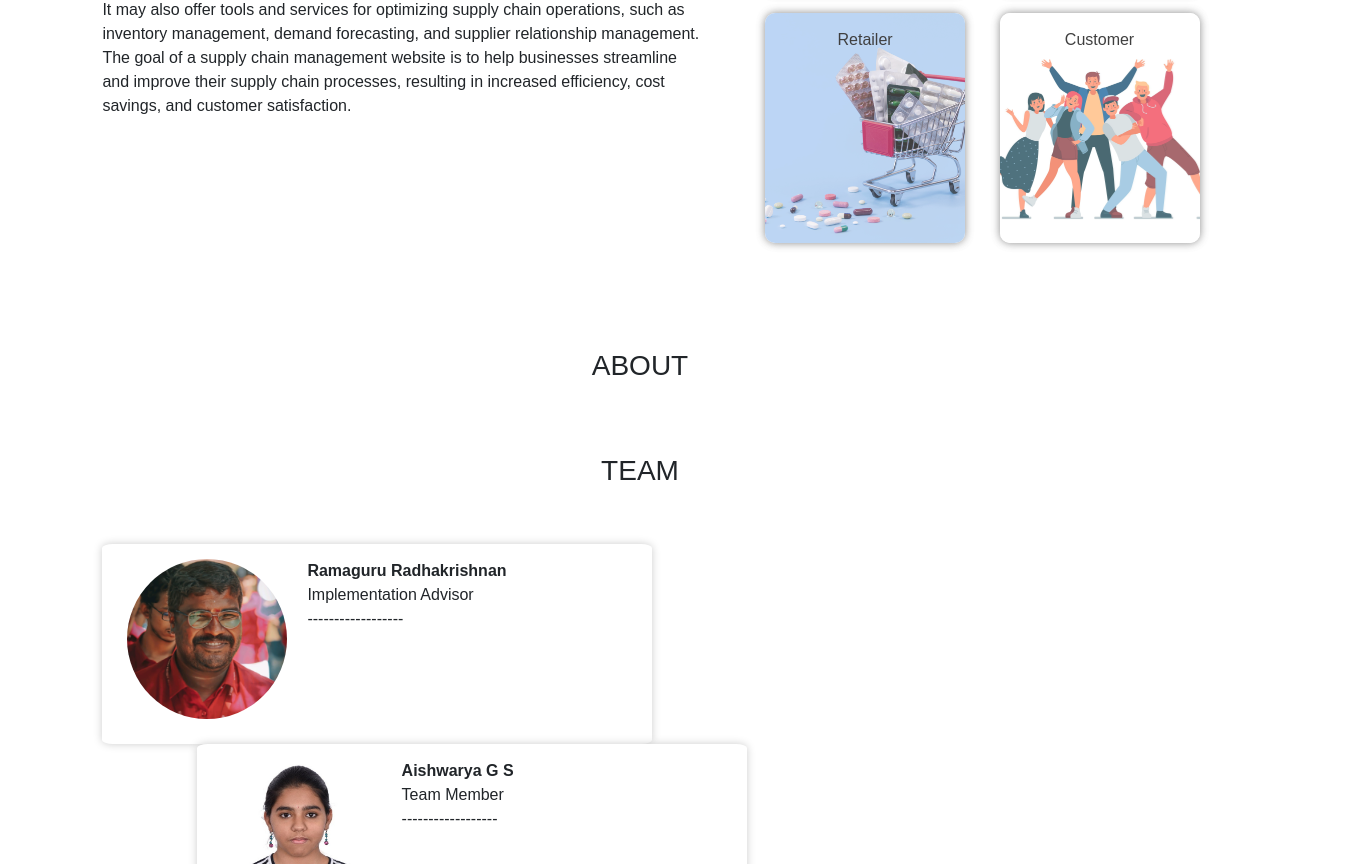
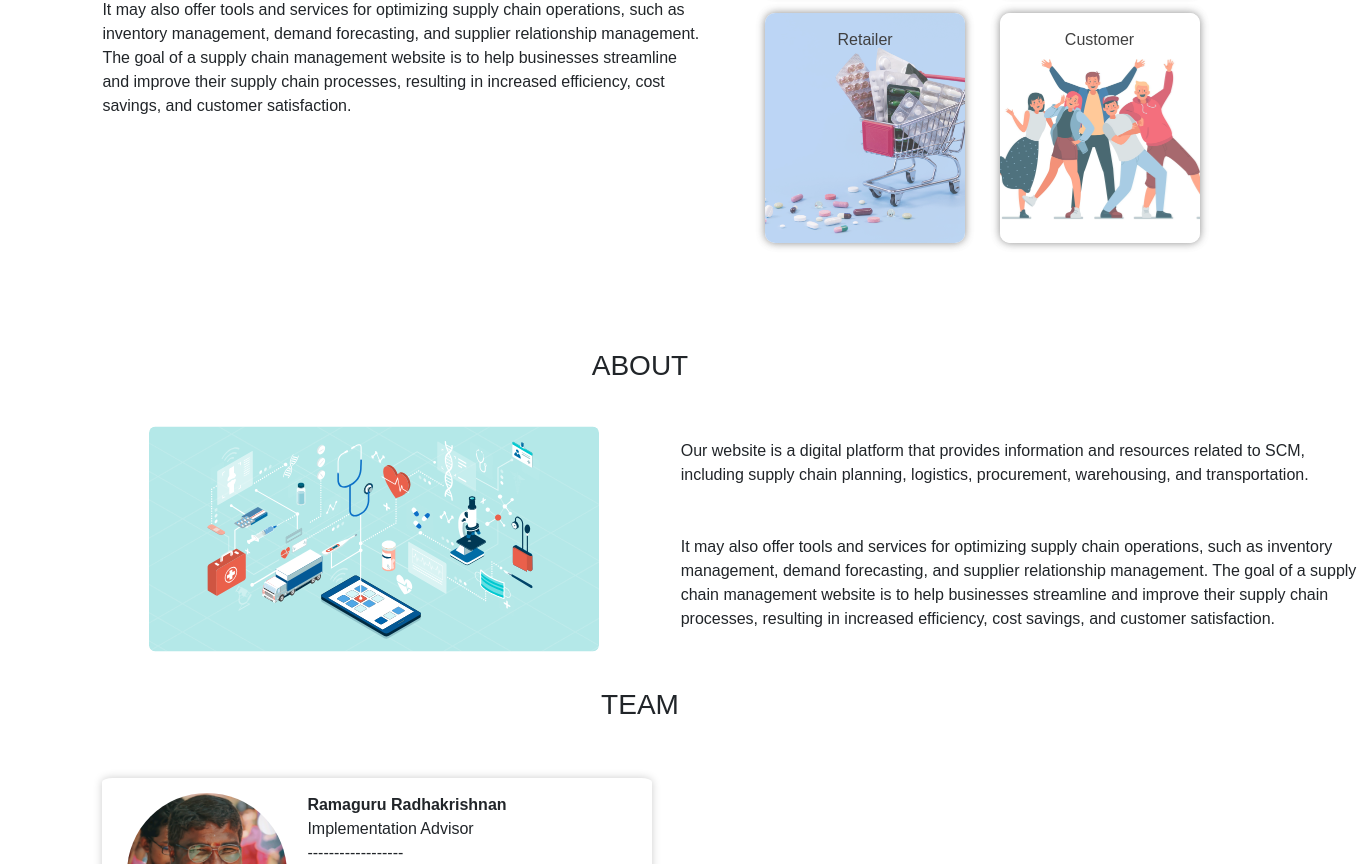
Before and after one commit to yaswanth-12/20CYS202-UID, a plain HTML site: page Mini-Project/index.html in a window 1280 px wide. Shown: the part 440-1304 px from the top of the page, 1357 px wide, since content can reach past the window. Drawn offline with nearby package versions, Linux system fonts and the light colour scheme.

Commit message:
Index updated

```diff
--- a/Mini-Project/css/home.css
+++ b/Mini-Project/css/home.css
@@ -153,6 +153,27 @@ a {
     background-image: url("../images/cust-card.jpg");
     opacity: 0.75;
     box-shadow: 0px 0px 8px rgb(101, 101, 101);
+}
+
+.about img {
+    width: 450px;
+    height: 250px;
+    padding: 0px;
+}
+
+
+.about {
+    display: inline-flex;
+}
+
+.about_col_1 {
+    margin-left: 11%;
+}
+
+.about_col_2 {
+    margin-left: 6%;
+    margin-top: 25px;
+    width: 24cm;
 }
 
 .team_row_1 {
--- a/Mini-Project/index.html
+++ b/Mini-Project/index.html
@@ -31,7 +31,8 @@
 
         <div class="bbody">
             <div class="body0">
-            <b>Amrita Pharma Supply chain management (APSCM)</b> refers to the process of overseeing and coordinating the
+                <b>Amrita Pharma Supply chain management (APSCM)</b> refers to the process of overseeing and
+                coordinating the
                 various tasks and activities involved in the production, handling, and distribution of goods
                 and services. <br><br><br> Our website is a digital platform that provides
                 information and resources related to SCM, including supply chain planning, logistics,
@@ -77,14 +78,24 @@
 
 </body>
 
+<h3 style="text-align:center;font-family: 'Poppins', sans-serif;"> ABOUT </h3> <br>
+<div id="section2" class="about">
 
-<div id="section2" class="about">
-    <h3 style="text-align:center">ABOUT</h3> <br><br>
-    <p>
-
-    </p>
+    <div class="about_col_1">
+        <img src="images/about1.svg">
+    </div>
+    <div class="about_col_2">
+        Our website is a digital platform that provides
+        information and resources related to SCM, including supply chain planning, logistics,
+        procurement, warehousing, and transportation. <br><br><br> It may also offer tools and services for
+        optimizing supply chain operations, such as inventory management, demand forecasting, and
+        supplier relationship management. The goal of a supply chain management website is to help
+        businesses streamline and improve their supply chain processes, resulting in increased
+        efficiency, cost savings, and customer satisfaction.
     </div>
 
+</div>
+<br><br>
 
 <div id="section3" class="Team">
     <h3 style="text-align:center">TEAM</h3> <br><br>
@@ -125,7 +136,8 @@
             <div class="row">
                 <div class="col-md-5 item text">
                     <h3>Amrita Phrama SupplyChain</h3>
-                    <p>Amrita Pharma Supply chain management (APSCM) refers to the process of overseeing and coordinating the
+                    <p>Amrita Pharma Supply chain management (APSCM) refers to the process of overseeing and
+                        coordinating the
                         various tasks and activities involved in the production, handling, and distribution of goods
                         and services.
                     </p>
@@ -134,7 +146,8 @@
                 <div class="col-sm-6 col-md-3 item">
                     <h3>Check it out!!</h3>
                     <ul>
-                        <li><a href="https://amrita-tifac-cyber-blockchain.github.io/ArogyaChain/ArogyaChain-UI/index.html#" style="margin-left: -60px;">Arogya SupplyChain </a></li> <br>
+                        <li><a href="https://amrita-tifac-cyber-blockchain.github.io/ArogyaChain/ArogyaChain-UI/index.html#"
+                                style="margin-left: -60px;">Arogya SupplyChain </a></li> <br>
                         <li><a href="#" style="margin-left: -60px;">Our Suppliers</a></li> <br>
                         <li><a href="#" style="margin-left: -60px;">Our Retailers</a></li> <br>
                         <li><a href="#" style="margin-left: -60px;">Customers</a></li>
```
Also changed, not shown: Mini-Project/images/about1.svg (added). Lines whose indentation alone changed are shown as unchanged.
